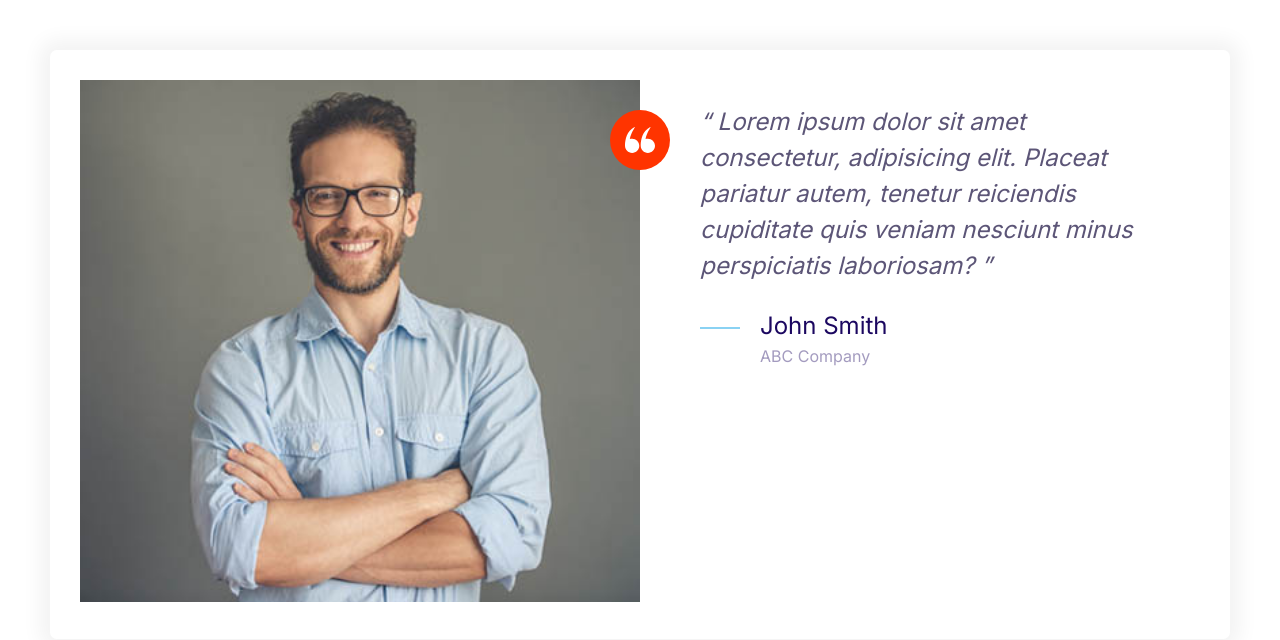
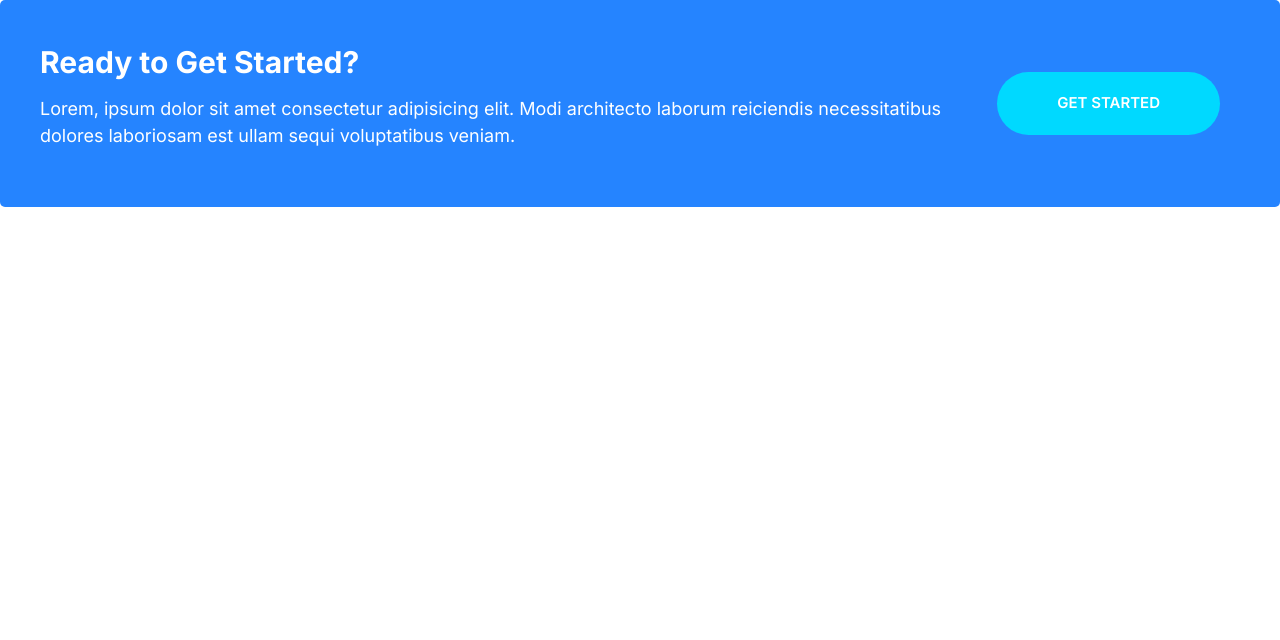
Before and after one commit to Minic246/course, a plain HTML site: page index.html in a window 1280 px wide. Drawn offline with Linux system fonts and the light colour scheme.

Commit message:
build callout component

```diff
--- a/CSS/styles.css
+++ b/CSS/styles.css
@@ -236,6 +236,11 @@ a {
 
 .btn--accent:hover {
   background: #ec3000;
+}
+
+.btn--stretched {
+  padding-left: 6rem;
+  padding-right: 6rem;
 }
 
 .btn--block {
@@ -498,3 +503,44 @@ a {
     margin-left: 6rem;
   }
 }
+
+/* Callouts */
+.callout {
+  padding: 4rem;
+  border-radius: 5px;
+}
+
+.callout--primary {
+  background: var(--colour-primary);
+  color: #fff;
+}
+
+.callout__heading {
+  color: #fff;
+  margin-top: 0;
+  font-size: 3rem;
+}
+
+.callout .btn {
+  justify-self: center;
+  align-self: center;
+}
+
+.callout__content {
+  text-align: center;
+}
+
+@media screen and (min-width: 768px) {
+  .callout .grid--1x2 {
+    grid-template-columns: 1fr auto;
+  }
+
+  .callout__content {
+    text-align: left;
+  }
+
+  .callout .btn {
+    justify-self: start;
+    margin: 0 2rem;
+  }
+}
--- a/index.html
+++ b/index.html
@@ -12,39 +12,18 @@
     <link rel="stylesheet" href="css/normalize.css" />
     <link rel="stylesheet" href="css/styles.css" />
   </head>
-  <body style="padding: 5rem">
-    <div class="card testimonial">
+  <body>
+    <div class="callout callout--primary">
       <div class="grid grid--1x2">
-        <div class="testimonial__image">
-          <img src="images/testimonial.jpg" alt="Smiling customer" />
-          <span
-            class="icon-container icon-container--accent icon-container--small"
-          >
-            <svg class="icon icon--white icon--small">
-              <use xlink:href="images/sprite.svg#quotes"></use>
-            </svg>
-          </span>
+        <div class="callout__content">
+          <h2 class="callout__heading">Ready to Get Started?</h2>
+          <p>
+            Lorem, ipsum dolor sit amet consectetur adipisicing elit. Modi
+            architecto laborum reiciendis necessitatibus dolores laboriosam est
+            ullam sequi voluptatibus veniam.
+          </p>
         </div>
-        <blockquote class="quote">
-          <p class="quote__text">
-            Lorem ipsum dolor sit amet consectetur, adipisicing elit. Placeat
-            pariatur autem, tenetur reiciendis cupiditate quis veniam nesciunt
-            minus perspiciatis laboriosam?
-          </p>
-          <footer>
-            <div class="media">
-              <div class="media__image">
-                <svg class="icon icon--primary quote__line">
-                  <use xlink:href="images/sprite.svg#line"></use>
-                </svg>
-              </div>
-              <div class="media__body">
-                <h3 class="media__title quote__author">John Smith</h3>
-                <p class="quote__organisation">ABC Company</p>
-              </div>
-            </div>
-          </footer>
-        </blockquote>
+        <a href="#" class="btn btn--secondary btn--stretched">Get Started</a>
       </div>
     </div>
   </body>
```
Also changed, not shown: components/callout.html (added, +13 -0 lines).
